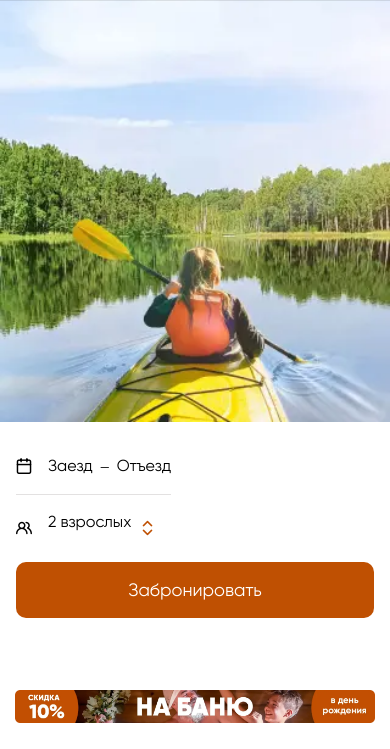
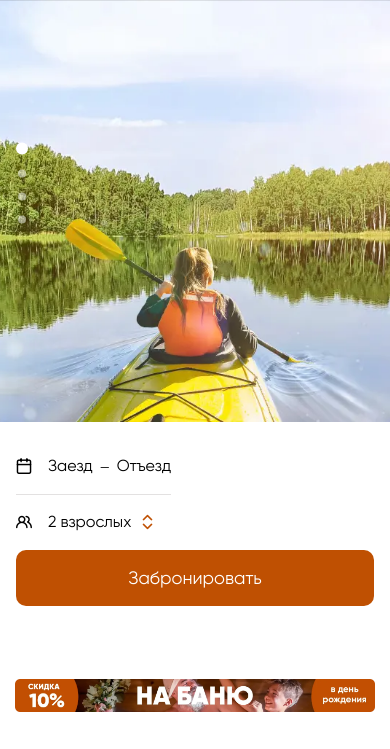
Before and after one commit to Dron245/Eurokemping_b, a plain HTML site: page index.html in a window 390 px wide. Shown: the part 56-805 px from the top of the page. Drawn offline with Linux system fonts and the light colour scheme.

Commit message:
0205-1437

```diff
--- a/css/style.css
+++ b/css/style.css
@@ -378,6 +378,44 @@ h6 {
 
 .header__mobilebg {
   padding-bottom: 122.5%;
+}
+
+.header__slider {
+  position: relative;
+}
+
+.header__pagination-swiper {
+  display: -webkit-inline-box;
+  display: -ms-inline-flexbox;
+  display: inline-flex;
+  -webkit-box-align: center;
+      -ms-flex-align: center;
+          align-items: center;
+  position: absolute;
+  -webkit-box-orient: vertical;
+  -webkit-box-direction: normal;
+      -ms-flex-direction: column;
+          flex-direction: column;
+  gap: 0.9375rem;
+  top: 50%;
+  -webkit-transform: translateY(-50%);
+      -ms-transform: translateY(-50%);
+          transform: translateY(-50%);
+  left: 16px;
+}
+
+.header__pagination-swiper .swiper-pagination-bullet {
+  width: 8px;
+  height: 8px;
+  opacity: 0.5;
+  background-color: white;
+  border-radius: 50%;
+}
+
+.header__pagination-swiper .swiper-pagination-bullet-active {
+  width: 12px;
+  height: 12px;
+  opacity: 1;
 }
 
 .header__slide-img {
@@ -2017,13 +2055,13 @@ h6 {
   .header__mobilebg {
     display: none;
   }
-
-  .header__slider {
-    position: relative;
-  }
 }
 
 @media (min-width: 47.99875em) {
+  .header__pagination-swiper {
+    display: none;
+  }
+
   .milde-header__button {
     display: none;
   }
@@ -2136,10 +2174,6 @@ h6 {
 }
 
 @media (max-width: 61.99875em) {
-  .header__slider-controls {
-    display: none;
-  }
-
   .header__midle {
     -webkit-box-pack: center;
         -ms-flex-pack: center;
@@ -2388,12 +2422,15 @@ h6 {
     -webkit-box-flex: 1;
         -ms-flex: 1 0;
             flex: 1 0;
-    margin-bottom: 12px;
   }
 
   .burger-menu-shadow {
     -webkit-box-shadow: inset 0px -1px 0px rgba(0, 0, 0, 0.1);
             box-shadow: inset 0px -1px 0px rgba(0, 0, 0, 0.1);
+  }
+
+  .headers__arrows {
+    display: none;
   }
 
   .icon-menu {
@@ -2678,8 +2715,8 @@ h6 {
 }
 
 @media (max-width: 29.99875em) {
-  .header__slider {
-    display: none;
+  .header__slide-img {
+    padding-bottom: 122.5%;
   }
 
   .human__data * {
--- a/index.html
+++ b/index.html
@@ -6,7 +6,7 @@
 	<meta charset="UTF-8">
 	<meta name="format-detection" content="telephone=no">
 	<!-- <style>body{opacity: 0;}</style> -->
-	<link rel="stylesheet" href="css/style.min.css?_v=20221222121311">
+	<link rel="stylesheet" href="css/style.min.css?_v=20230502141605">
 
 	<!-- <meta name="robots" content="noindex, nofollow"> -->
 	<meta name="viewport" content="width=device-width, initial-scale=1.0">
@@ -17,11 +17,19 @@
 <body>
 	<div class="wrapper">
 		<header class="header">
-			<div class="header__mobilebg -ibg">
-				<picture><source srcset="img/header/bg_mobile.webp" type="image/webp"><img src="img/header/bg_mobile.jpg" alt=""></picture>
-			</div>
+<!--  -->
 			<div class="header__slider">
 				<div class="header__swiper">
+					<div class="header__slide">
+						<div class="header__slide-img -ibg">
+							<picture><source srcset="img/header/bg.webp" type="image/webp"><img src="img/header/bg.jpg" alt=""></picture>
+						</div>
+					</div>
+					<div class="header__slide">
+						<div class="header__slide-img -ibg">
+							<picture><source srcset="img/header/bg.webp" type="image/webp"><img src="img/header/bg.jpg" alt=""></picture>
+						</div>
+					</div>
 					<div class="header__slide">
 						<div class="header__slide-img -ibg">
 							<picture><source srcset="img/header/bg.webp" type="image/webp"><img src="img/header/bg.jpg" alt=""></picture>
@@ -37,6 +45,7 @@
 					<button class="arrow review__arrow_header review__arrow_left _icon-arrow-right"></button>
 					<button class="arrow review__arrow_header review__arrow_right _icon-arrow-right"></button>
 				</div>
+				<div class="header__pagination-swiper"></div>
 				<div data-da=".header,767.98" class="header__bottom bottom-header">
 					<div class="bottom-header__transfer transfer">
 						<div class="transfer__calendar _icon-calendar"></div>
@@ -781,7 +790,7 @@
 		</div>
 	</div>
 </div> -->
-	<script src="js/app.min.js?_v=20221222121311"></script>
+	<script src="js/app.min.js?_v=20230502141605"></script>
 </body>
 
 </html>
```
Also changed, not shown: css/style.min.css, js/app.js, js/app.min.js.
